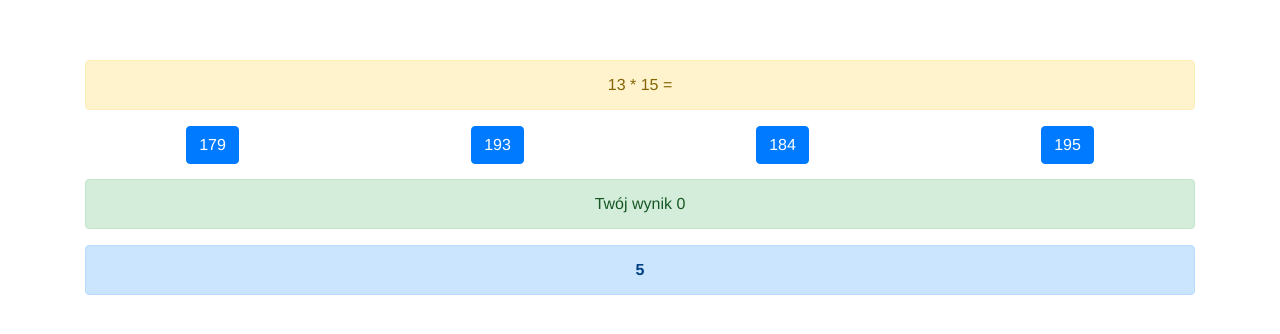
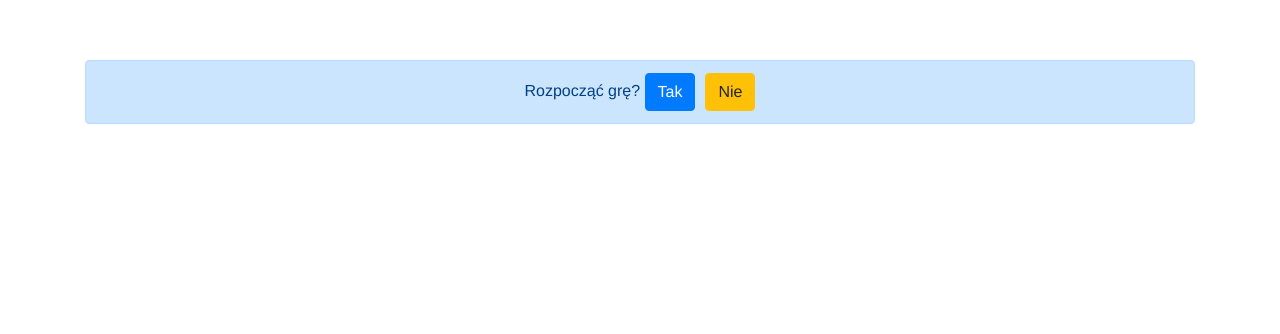
Before and after one commit to Hemmar44/animatedQuiz, a Vue app: page / in a window 1280 px wide. Shown: the top 334 px of the page. Built offline with nearby package versions, Linux system fonts and the light colour scheme.

Commit message:
before animation

```diff
--- a/src/App.vue
+++ b/src/App.vue
@@ -11,7 +11,7 @@ export default {
   name: 'app',
   components: {
     QuizBase
-  }
+  },
 }
 </script>
 
--- a/src/components/QuizBase.vue
+++ b/src/components/QuizBase.vue
@@ -1,5 +1,22 @@
 <template>
     <div class="container">
+        <template v-if="!is_running">
+            <div class="alert alert-warning" v-if="lastResult > 0">
+                Twój ostatni wynik: {{lastResult}}
+            </div>
+            <div class="alert alert-primary">
+                <div>
+                    Rozpocząć grę?
+                    <button @click="startGame" style="margin-right: 10px" class="btn btn-primary">
+                        Tak
+                    </button>
+                    <button class="btn btn-warning">
+                        Nie
+                    </button>
+                </div>
+            </div>
+        </template>
+        <template v-if="is_running">
             <p class="alert alert-warning">{{ question }} </p>
             <div class="row">
                 <div
@@ -15,27 +32,26 @@
             <div class="alert alert-danger" v-show="message.length">
                 {{ message }}
             </div>
-        <div class="alert alert-primary"><b>{{ to_go }}</b></div>
+            <div class="alert alert-primary">Pozostało pytań: <b>{{ to_go }}</b></div>
+        </template>
     </div>
 </template>
 
 <script>
-    const initData = {
+    export default {
+        name: "QuizBase",
+        data() {
+            return {
                 answer: '',
                 allAnswers: [],
                 question: '',
                 score: 0,
                 message: '',
                 points: 3,
-            to_go: 5
+                to_go: 2,
+                is_running: false,
+                lastResult: 0
             };
-    export default {
-        name: "QuizBase",
-        data() {
-            return initData;
-        },
-        created() {
-            this.generateQuestion();
         },
         methods: {
             generateQuestion() {
@@ -150,7 +166,17 @@
                 }
             },
             gameOver() {
-                alert('Koniec');
+                this.lastResult = this.score;
+                this.is_running = false;
+                this.answer = '';
+                this.allAnswers = [];
+                this.score = 0;
+                this.message = '';
+                this.to_go = 2;
+            },
+            startGame() {
+                this.is_running = true;
+                this.generateQuestion();
             }
         }
     }
```
Lines whose indentation alone changed are shown as unchanged.
